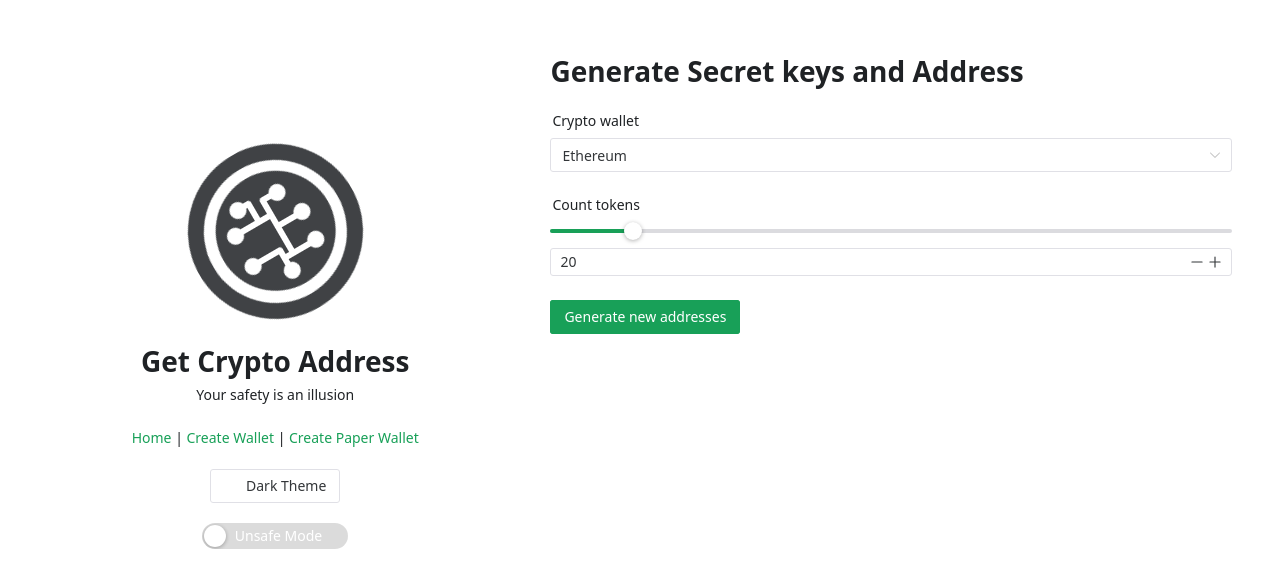
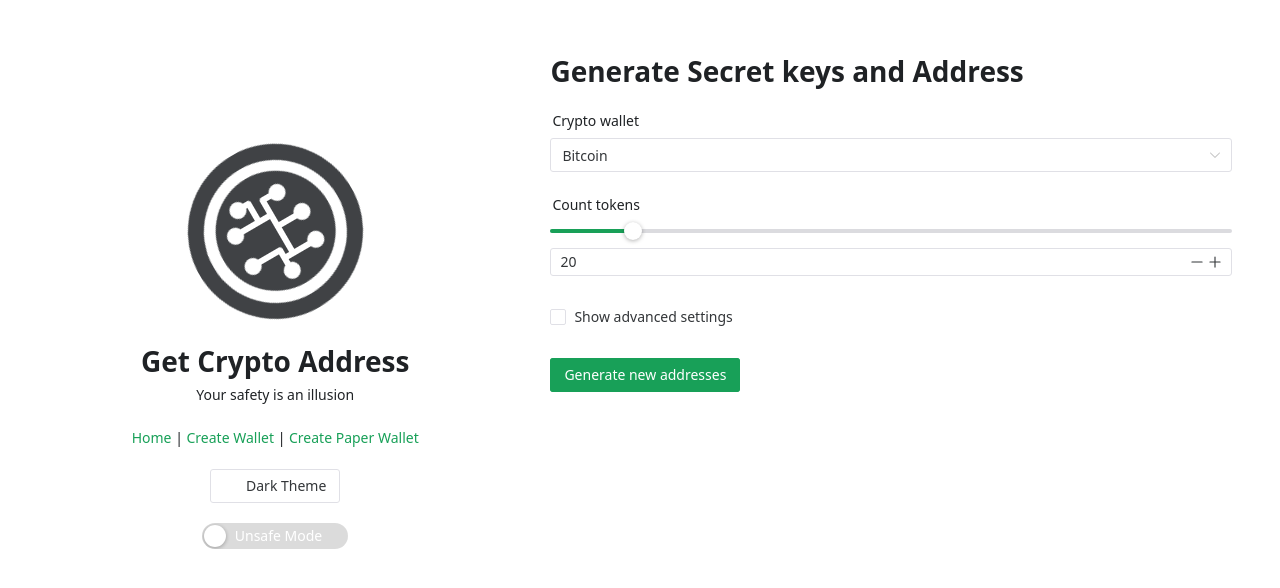
Before and after one commit to getCryptoAddress/getCryptoAddress.github.io, a Vue app: page /create-wallet in a window 1280 px wide. Shown: the top 588 px of the page. Built offline with nearby package versions, Linux system fonts and the light colour scheme; some icons are missing.

Commit message:
add advanced settings to FormCreateWallets

```diff
--- a/src/entities/CryptoWallets/lib/Wallets/walletsBitcoin/WalletsBitcoin.types.ts
+++ b/src/entities/CryptoWallets/lib/Wallets/walletsBitcoin/WalletsBitcoin.types.ts
@@ -2,7 +2,7 @@ import type { WalletImportFormatType } from "@bitauth/libauth/build/module/lib/k
 
 export type CryptoPlatformBitcoin = "Bitcoin";
 export type BitcoinPrivateKey = Uint8Array;
-export type BitcoinPrivateKeyFormat = "array" | "hex" | WalletImportFormatType;
+export type BitcoinPrivateKeyFormat = "hex" | WalletImportFormatType;
 export type BitcoinAddressFormat = "tr" | "pkh" | "wpkh";
 
 export type BitcoinWalletPayload = {
--- a/src/entities/CryptoWallets/ui/FormCreateWallets/FormCreateWallets.vue
+++ b/src/entities/CryptoWallets/ui/FormCreateWallets/FormCreateWallets.vue
@@ -1,6 +1,8 @@
 <script lang="ts" setup>
 import {
   NButton,
+  NCheckbox,
+  NCollapseTransition,
   NForm,
   NFormItem,
   NInputNumber,
@@ -8,14 +10,15 @@ import {
   NSlider,
   NSpace,
 } from "naive-ui";
-import { ref } from "vue";
+import { computed, ref } from "vue";
 import type FormCreateWalletsPayload from "@/entities/CryptoWallets/ui/FormCreateWallets/types/FormCreateWalletsPayload.type";
 import FormCreateWalletsBitcoin from "@/entities/CryptoWallets/ui/FormCreateWallets/FormCreateWalletsBitcoin.vue";
 import type { BitcoinWalletPayload } from "@/entities/CryptoWallets/lib/Wallets/walletsBitcoin/WalletsBitcoin.types";
 import type { WalletFactoryCryptoPlatform } from "@/entities/CryptoWallets/lib/Wallets/WalletFactory.types";
 
+// todo need to refactor this component
 const count = ref(20);
-const platform = ref<WalletFactoryCryptoPlatform>("Ethereum");
+const platform = ref<WalletFactoryCryptoPlatform>("Bitcoin");
 const platforms: { label: string; value: WalletFactoryCryptoPlatform }[] = [
   {
     label: "Bitcoin",
@@ -27,6 +30,8 @@ const platforms: { label: string; value: WalletFactoryCryptoPlatform }[] = [
   },
 ];
 const bitcoinPayload = ref<BitcoinWalletPayload | null>(null);
+const showAdvanced = ref(false);
+const isAdvancedPlatform = computed(() => ["Bitcoin"].includes(platform.value));
 
 const emit = defineEmits<{
   submit: [FormCreateWalletsPayload];
@@ -71,10 +76,20 @@ function updateBitcoinPayload(data: BitcoinWalletPayload) {
         <n-input-number v-model:value="count" :min="1" size="small" />
       </n-space>
     </n-form-item>
-    <FormCreateWalletsBitcoin
-      v-if="platform === 'Bitcoin'"
-      @update="updateBitcoinPayload"
-    />
+    <n-collapse-transition :show="isAdvancedPlatform">
+      <n-form-item :show-label="false">
+        <n-checkbox v-model:checked="showAdvanced">
+          Show advanced settings
+        </n-checkbox>
+      </n-form-item>
+    </n-collapse-transition>
+    <n-collapse-transition :show="showAdvanced && isAdvancedPlatform">
+      <FormCreateWalletsBitcoin
+        v-if="platform === 'Bitcoin'"
+        :payload="bitcoinPayload"
+        @update="updateBitcoinPayload"
+      />
+    </n-collapse-transition>
     <n-button type="primary" @click="handleForm">
       Generate new addresses
     </n-button>
--- a/src/entities/CryptoWallets/ui/FormCreateWallets/FormCreateWalletsBitcoin.vue
+++ b/src/entities/CryptoWallets/ui/FormCreateWallets/FormCreateWalletsBitcoin.vue
@@ -1,16 +1,22 @@
 <script lang="ts" setup>
 import { computed, ref, watchEffect } from "vue";
-import { NSwitch, NFormItem, NSelect } from "naive-ui";
+import { NFormItem, NSelect, NSwitch } from "naive-ui";
 import type {
   BitcoinAddressFormat,
   BitcoinPrivateKeyFormat,
   BitcoinWalletPayload,
 } from "@/entities/CryptoWallets/lib/Wallets/walletsBitcoin/WalletsBitcoin.types";
 
+// todo need to refactor this component
+
 type PrivateKeyFormat = "hex" | "wif" | "wifUncompressed";
 
 const emit = defineEmits<{
   update: [BitcoinWalletPayload];
+}>();
+
+const props = defineProps<{
+  payload: BitcoinWalletPayload | null;
 }>();
 
 const keyFormatOptions = [
@@ -25,9 +31,28 @@ const addressFormatOptions = [
   { value: "wpkh", label: "wpkh" },
 ];
 
-const isTestNet = ref(false);
-const selectedKeyFormats = ref<PrivateKeyFormat>("wif");
-const selectedAddressFormats = ref<BitcoinAddressFormat>("tr");
+function convertKeyFormat(
+  format: BitcoinPrivateKeyFormat | undefined
+): PrivateKeyFormat | null {
+  if (!format) {
+    return null;
+  }
+  if (format === "mainnet" || format === "testnet") {
+    return "wif";
+  }
+  if (format === "mainnet-uncompressed" || format === "testnet-uncompressed") {
+    return "wifUncompressed";
+  }
+  return format;
+}
+
+const isTestNet = ref(props.payload?.isTestnet || false);
+const selectedKeyFormats = ref<PrivateKeyFormat>(
+  convertKeyFormat(props.payload?.formatPrivateKey) || "wif"
+);
+const selectedAddressFormats = ref<BitcoinAddressFormat>(
+  props.payload?.formatAddress || "tr"
+);
 
 const formattedSelectedKeyFormat = computed<BitcoinPrivateKeyFormat>(() => {
   if (selectedKeyFormats.value === "wif") {
```
